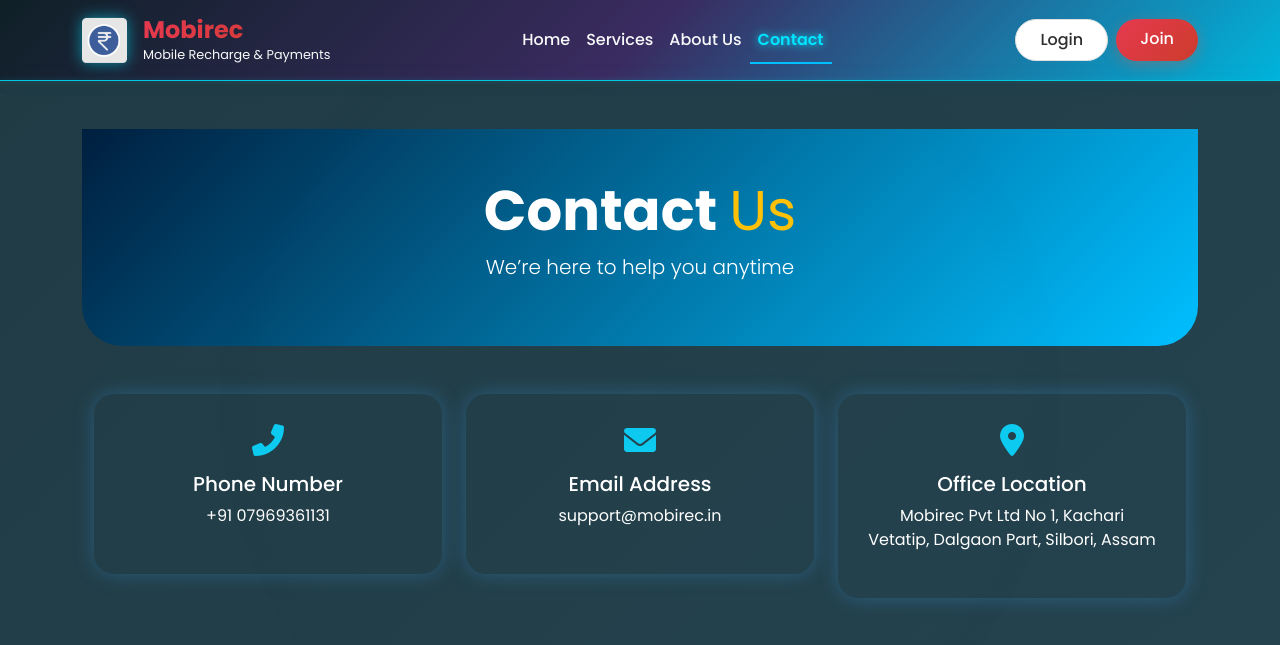
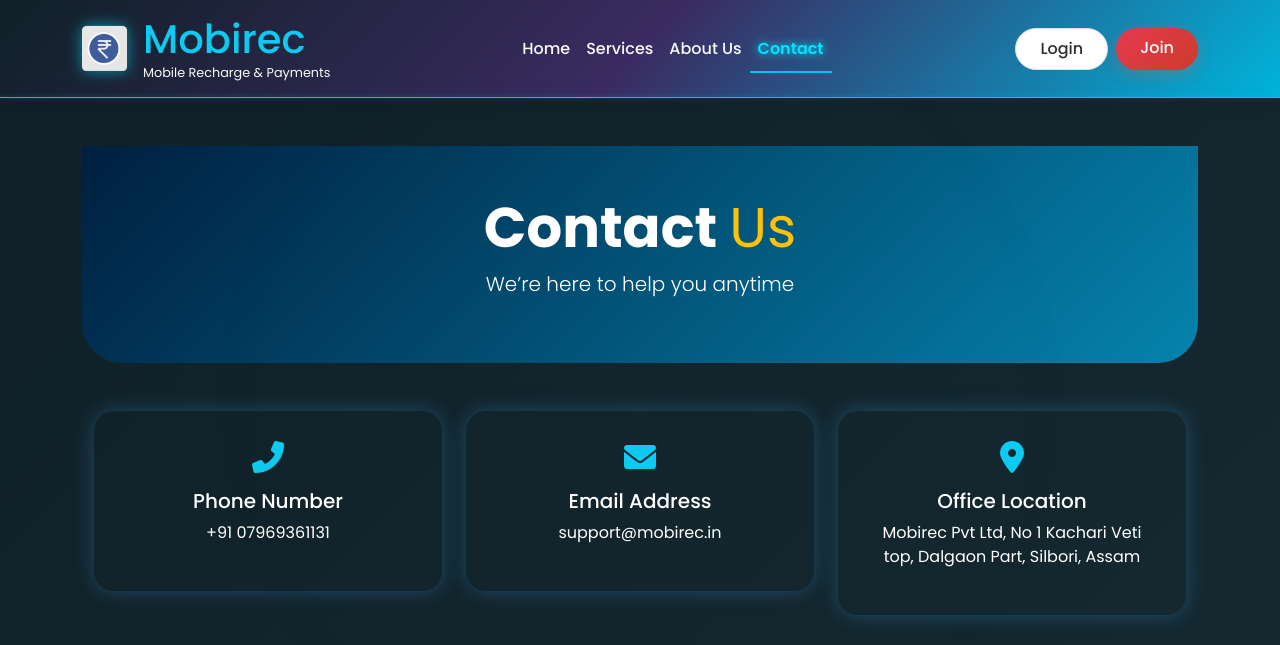
Before and after one commit to faruque-abdulla/mobirec, a PHP site: page /index.php?page=contactus in a window 1280 px wide. Shown: the top 645 px of the page. Run offline with PHP 8.4, Linux system fonts and the light colour scheme; some libraries are stand-ins or nearby versions.

Commit message:
324wew3ter

```diff
--- a/styles/simple.css
+++ b/styles/simple.css
@@ -34,7 +34,7 @@
 body {
   font-family: "Outfit", sans-serif;
   color: #fff;
-  background: linear-gradient(135deg, #0f2027, #203a43, #2c5364);
+  background: linear-gradient(135deg, #0f2027, #203a43, #00c6ff);
   background-size: 400% 400%;
   animation: bodyGradient 20s ease infinite;
   min-height: 100vh;
@@ -63,7 +63,7 @@ body {
 }
 
 /* Background animation */
-@keyframes bodyGradient {
+/* @keyframes bodyGradient {
   0% {
     background-position: 0% 50%;
   }
@@ -73,7 +73,7 @@ body {
   100% {
     background-position: 0% 50%;
   }
-}
+} */
 
 /* Subtle ambient light pulsing */
 @keyframes pulseGlow {
@@ -166,16 +166,6 @@ header {
   50% {
     filter: drop-shadow(0 0 10px rgba(0, 229, 255, 0.7));
   }
-}
-
-.company-name {
-  font-weight: 700;
-  margin-bottom: 0;
-  background: var(--primary-gradient);
-  -webkit-background-clip: text;
-  background-clip: text;
-  -webkit-text-fill-color: transparent;
-  font-size: 1.5rem;
 }
 
 .company-tagline {
@@ -632,6 +622,8 @@ main {
 .forgot-password:hover {
   text-decoration: underline;
 }
+
+/* contact page */
 .contact-info {
   margin-top: 30px;
   font-size: 14px;
@@ -691,14 +683,7 @@ main {
 }
 
 /* about us */
-.banner {
-  background: linear-gradient(to right, #001f3f, #00bfff);
-  color: white;
-  padding: 60px 20px;
-  text-align: center;
-  border-radius: 0 0 40px 40px;
-  margin-bottom: 40px;
-}
+
 .about-section {
   padding: 40px 20px;
 }
--- a/views/layouts/main.view.php
+++ b/views/layouts/main.view.php
@@ -19,7 +19,7 @@
         <div class="logo-container d-flex align-items-center gap-3">
           <img src="/mobirec/images/logo.png" alt="Mobirec Logo" class="logo-img" style="height: 50px;">
           <div>
-            <h1 class="company-name text-info m-0">Mobirec</h1>
+            <h1 class="company-name text-info m-0 ">Mobirec</h1>
             <p class="company-tagline m-0 text-light">Mobile Recharge & Payments</p>
           </div>
         </div>
--- a/views/pages/about.view.php
+++ b/views/pages/about.view.php
@@ -1,5 +1,5 @@
 <!-- Top Banner -->
-<div class="banner text-center py-5 text-white" style="background: linear-gradient(135deg, #001F3F, #00BFFF); border-radius: 0 0 40px 40px;">
+<div class="banner text-center py-5 text-white" style="background: linear-gradient(135deg, #001F3F,rgb(7, 136, 179)); ">
   <h1 class="display-4 fw-bold">About Us</h1>
   <p class="lead">Get to know who we are and what drives us forward</p>
 </div>
--- a/views/pages/contactus.view.php
+++ b/views/pages/contactus.view.php
@@ -1,5 +1,5 @@
 <!-- Top Banner -->
-<div class="banner text-center py-5 text-white" style="background: linear-gradient(135deg, #001F3F, #00BFFF); border-radius: 0 0 40px 40px;">
+<div class="banner text-center py-5 text-white" style="background: linear-gradient(135deg, #001F3F,rgb(5, 131, 173)); border-radius: 0 0 40px 40px;">
   <h1 class="display-4 fw-bold">Contact <span class="text-warning">Us</span></h1>
   <p class="lead">We’re here to help you anytime</p>
 </div>
@@ -30,7 +30,7 @@
       <div class="custom-card text-center">
         <i class="fas fa-map-marker-alt fa-2x text-info mb-3"></i>
         <h5>Office Location</h5>
-        <p>Mobirec Pvt Ltd No 1, Kachari Vetatip, Dalgaon Part, Silbori, Assam</p>
+        <p>Mobirec Pvt Ltd, No 1 Kachari Veti top, Dalgaon Part, Silbori, Assam</p>
       </div>
     </div>
   </div>
@@ -41,7 +41,7 @@
 <div class="row align-items-center">
   <!-- Left Illustration -->
   <div class="col-md-6 mb-4 mb-md-0 text-center">
-    <img src="/mobirec/images/contact_boy.png" alt="Delivery Illustration" class="img-fluid" style="max-height: 400px;">
+    <img src="/mobirec/images/contact_illus.jpg" alt="Contact Illustration" class="img-fluid" style="max-height: 400px;border-radius: 20px; object-fit: cover; transition: transform 0.5s;">
   </div>
 
   <!-- Right Form -->
--- a/views/pages/services.view.php
+++ b/views/pages/services.view.php
@@ -1,5 +1,5 @@
 <!-- Top Banner -->
-<div class="banner text-center py-5 text-white" style="background: linear-gradient(135deg, #001F3F, #00BFFF); border-radius: 0 0 40px 40px;">
+<div class="banner text-center py-5 text-white" style="background: linear-gradient(135deg, #001F3F,rgb(6, 124, 163)); border-radius: 0 0 40px 40px;">
   <h1 class="display-4 fw-bold">Our Services</h1>
   <p class="lead">Explore the powerful services we offer to grow your business</p>
 </div>
@@ -14,7 +14,6 @@
     <a href="index.php?page=contactus" class="btn btn-primary">Contact Us</a>
   </div>
 
-  <!-- Service Cards -->
   <!-- Service Cards -->
   <div class="row g-4">
     <!-- Prepaid Recharge -->
```
Also changed, not shown: images/contact_illus.jpg (added).
